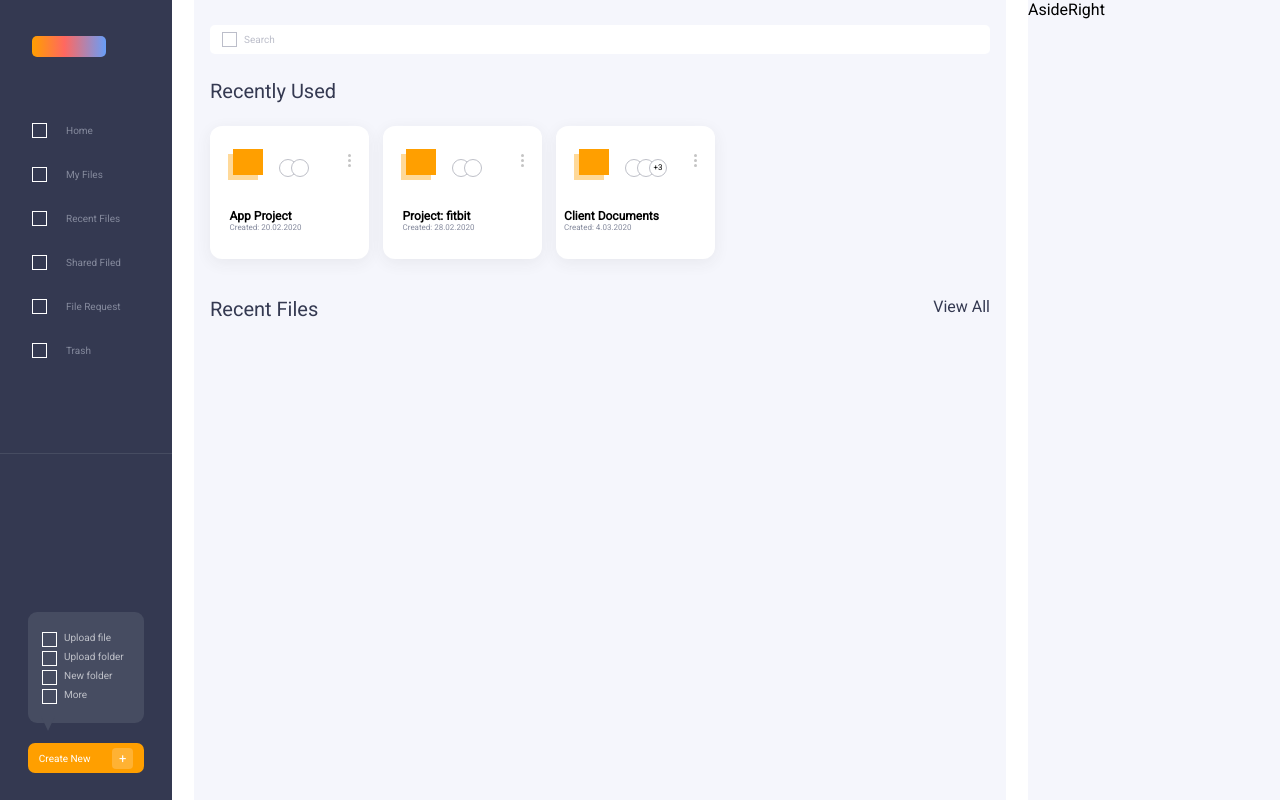
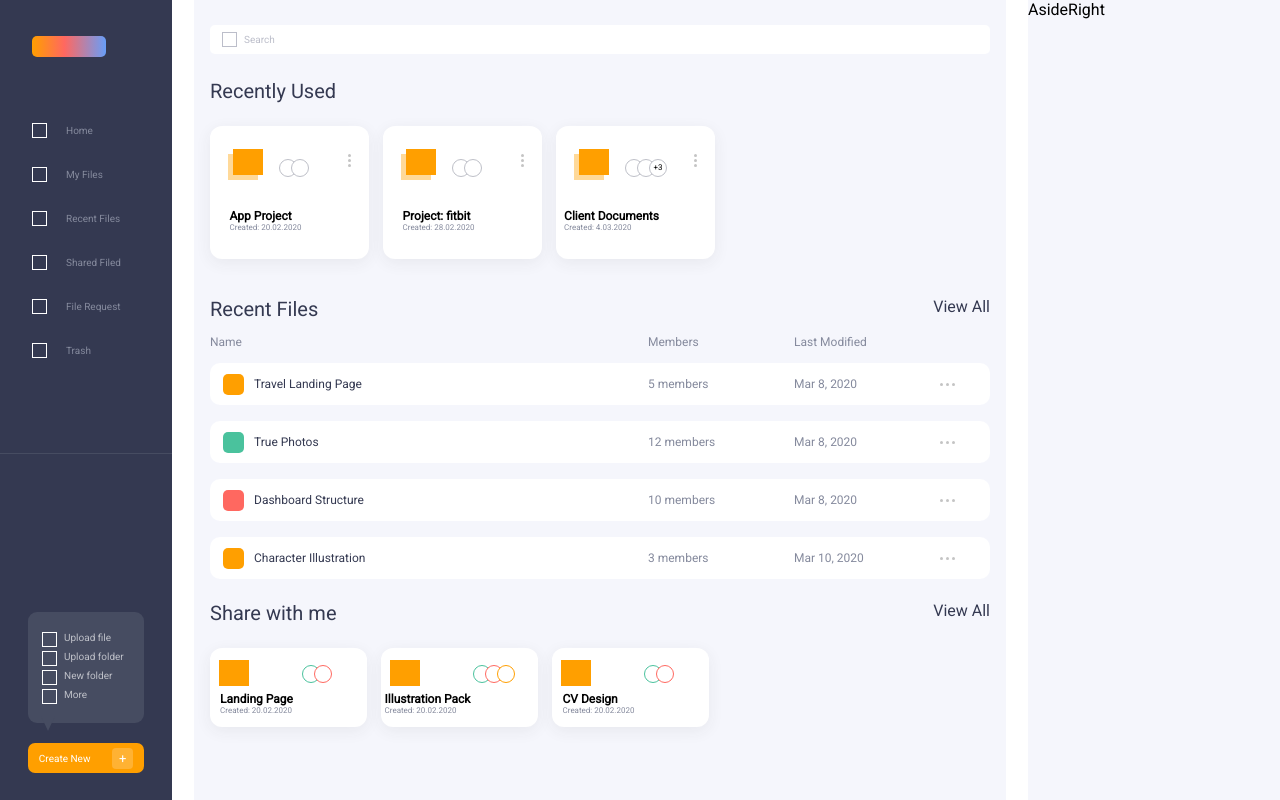
Before and after one commit to aaron-0406/css-layout-challenge, a React (Create React App) app: page / in a window 1280 px wide. Built offline with nearby package versions, Linux system fonts and the light colour scheme.

Commit message:
feat: third breakthrough

```diff
--- a/src/components/layouts/Main.jsx
+++ b/src/components/layouts/Main.jsx
@@ -1,6 +1,8 @@
 import Square from "../Square";
 import SectionTitle from "../main/SectionTitle";
 import FirstSquare from "../main/FirstSquare";
+import SecondSquare from "../main/SecondSquare";
+import ThirdSquare from "../main/ThirdSquare";
 
 const Main = () => {
   return (
@@ -26,7 +28,7 @@ const Main = () => {
 
       <section className="main-container__second">
         <SectionTitle title="Recently Used" text="" />
-        <div className="main-container__circles">
+        <div className="main-container__second-circles">
           <FirstSquare project="App Project" date="20.02.2020" circles={2} />
           <FirstSquare
             project="Project: fitbit"
@@ -39,8 +41,54 @@ const Main = () => {
             circles={3}
           />
         </div>
+      </section>
 
+      <section className="main-container__third">
         <SectionTitle title="Recent Files" text="View All" />
+        <div className="main-container__third-name-columns">
+          <p>Name</p>
+          <p>Members</p>
+          <p>Last Modified</p>
+        </div>
+        <div className="main-container__third-list">
+          <SecondSquare
+            color="#FF9F00"
+            title="Travel Landing Page"
+            members={5}
+            date="Mar 8, 2020"
+          />
+          <SecondSquare
+            color="#4AC29D"
+            title="True Photos"
+            members={12}
+            date="Mar 8, 2020"
+          />
+          <SecondSquare
+            color="#FF6860"
+            title="Dashboard Structure"
+            members={10}
+            date="Mar 8, 2020"
+          />
+          <SecondSquare
+            color="#FF9F00"
+            title="Character Illustration"
+            members={3}
+            date="Mar 10, 2020"
+          />
+        </div>
+      </section>
+
+      <section className="main-container__fourth">
+        <SectionTitle title="Share with me" text="View All" />
+        <div className="main-container__fourth-squares">
+          <ThirdSquare project="Landing Page" date="20.02.2020" circles={2} />
+          <ThirdSquare
+            project="Illustration Pack"
+            date="20.02.2020"
+            circles={3}
+          />
+          <ThirdSquare project="CV Design" date="20.02.2020" circles={2} />
+        </div>
       </section>
     </div>
   );
--- /dev/null
+++ b/src/components/main/SecondSquare.jsx
@@ -0,0 +1,51 @@
+import Square from "../Square";
+
+const SecondSquare = ({ color, title, members, date }) => {
+  return (
+    <Square
+      width="100%"
+      height="42px"
+      borderRadius="10px"
+      background="#fff"
+      border=""
+    >
+      <div className="second-square__title">
+        <Square
+          width="21px"
+          height="21px"
+          borderRadius="5px"
+          background={color}
+          border=""
+        />
+        {title}
+      </div>
+      <p>{members} members</p>
+      <p>{date}</p>
+      <div className="second-square__points">
+        <Square
+          width="3px"
+          height="3px"
+          borderRadius="50px"
+          background="#C4C4C4"
+          border=""
+        />
+        <Square
+          width="3px"
+          height="3px"
+          borderRadius="50px"
+          background="#C4C4C4"
+          border=""
+        />
+        <Square
+          width="3px"
+          height="3px"
+          borderRadius="50px"
+          background="#C4C4C4"
+          border=""
+        />
+      </div>
+    </Square>
+  );
+};
+
+export default SecondSquare;
--- /dev/null
+++ b/src/components/main/ThirdSquare.jsx
@@ -0,0 +1,58 @@
+import Square from "../Square";
+
+const ThirdSquare = ({ project, date, circles }) => {
+  return (
+    <div className="main-fourth-square">
+      <div className="main-fourth-square__figures">
+        <div className="main-fourth-square__figures-squares">
+          <Square
+            width="30px"
+            height="26px"
+            borderRadius=""
+            background="#FF9F00"
+            border=""
+          />
+        </div>
+
+        <div className="main-fourth-square__figures-circles">
+          <Square
+            width="18px"
+            height="18px"
+            borderRadius="50px"
+            background="#fff"
+            border="1px solid #4AC29D"
+          />
+          <div className="first">
+            <Square
+              width="18px"
+              height="18px"
+              borderRadius="50px"
+              background="#fff"
+              border="1px solid #FF6860"
+            />
+          </div>
+          {circles > 2 ? (
+            <div className="second">
+              <Square
+                width="18px"
+                height="18px"
+                borderRadius="50px"
+                background="#fff"
+                border="1px solid #FF9F00"
+              />
+            </div>
+          ) : (
+            ""
+          )}
+        </div>
+      </div>
+
+      <div className="main-fourth-square__data">
+        <p className="main-fourth-square__title">{project}</p>
+        <p className="main-fourth-square__date">Created: {date}</p>
+      </div>
+    </div>
+  );
+};
+
+export default ThirdSquare;
--- a/src/styles/index.css
+++ b/src/styles/index.css
@@ -58,6 +58,7 @@ body {
   border-right: solid #fff 22px;
   background-color: #f5f6fc;
   padding: 0 16px;
+  overflow-y: scroll;
 }
 
 /* ASIDE LEFT - CONTAINER */
@@ -175,18 +176,6 @@ body {
   margin-right: 7px;
 }
 
-.main-container__circles {
-  display: flex;
-  flex-wrap: wrap;
-  column-gap: 14px;
-  padding-top: 23px;
-  padding-bottom: 38px;
-}
-
-.main-container__circles > div {
-  box-shadow: 0px 4px 16px rgba(58, 58, 58, 0.07);
-}
-
 .main-first-square {
   width: 159px;
   height: 133px;
@@ -256,6 +245,133 @@ body {
   color: #858a9d;
 }
 
+.main-container__second-circles {
+  display: flex;
+  flex-wrap: wrap;
+  column-gap: 14px;
+  padding-top: 23px;
+  padding-bottom: 38px;
+}
+
+.main-container__second-circles > div {
+  box-shadow: 0px 4px 16px rgba(58, 58, 58, 0.07);
+}
+
+.main-container__third {
+  margin-bottom: 22px;
+}
+
+.main-container__third-name-columns {
+  display: grid;
+  grid-template-columns: 3fr 1fr 1fr 50px;
+  font-size: 12px;
+  color: #858a9d;
+  padding: 14px 0;
+}
+
+.main-container__third-list > div {
+  display: grid;
+  grid-template-columns: 3fr 1fr 1fr 50px;
+  font-size: 12px;
+  align-items: center;
+  margin-bottom: 16px;
+}
+
+.second-square__title {
+  display: flex;
+  align-items: center;
+  margin-left: 13px;
+  color: #343951;
+}
+
+.second-square__title > div {
+  margin-right: 10px;
+}
+
+.main-container__third-list p {
+  color: #858a9d;
+}
+
+.second-square__points {
+  display: flex;
+}
+
+.second-square__points div {
+  margin-right: 3px;
+}
+
+.main-container__fourth-squares {
+  display: flex;
+  flex-wrap: wrap;
+  column-gap: 14px;
+  padding-top: 23px;
+  padding-bottom: 38px;
+}
+
+.main-container__fourth-squares > div {
+  box-shadow: 0px 4px 16px rgba(58, 58, 58, 0.07);
+}
+
+.main-fourth-square {
+  width: 157px;
+  height: 79px;
+  border-radius: 12px;
+  background-color: #fff;
+  display: flex;
+  flex-direction: column;
+  justify-content: center;
+  align-items: center;
+}
+
+.main-fourth-square__figures {
+  width: 100%;
+  display: flex;
+  justify-content: space-around;
+  padding-bottom: 6px;
+}
+
+.main-fourth-square__figures-squares {
+  position: relative;
+  left: -18px;
+}
+
+.main-fourth-square__figures-circles {
+  position: relative;
+  left: -20px;
+  top: 5px;
+}
+
+.main-fourth-square__figures-circles .first div {
+  position: absolute;
+  top: 0;
+  right: -12px;
+}
+
+.main-fourth-square__figures-circles .second div {
+  position: absolute;
+  top: 0;
+  right: -24px;
+  font-size: 8px;
+  display: flex;
+  align-items: center;
+  justify-content: center;
+}
+
+.main-fourth-square__data {
+  position: relative;
+  left: -32px;
+}
+
+.main-fourth-square__title {
+  font-size: 12px;
+  font-weight: 600;
+}
+
+.main-fourth-square__date {
+  font-size: 8px;
+  color: #858a9d;
+}
+
 /* COMPONENTS */
 
 /* SECTION TITLE */
```
